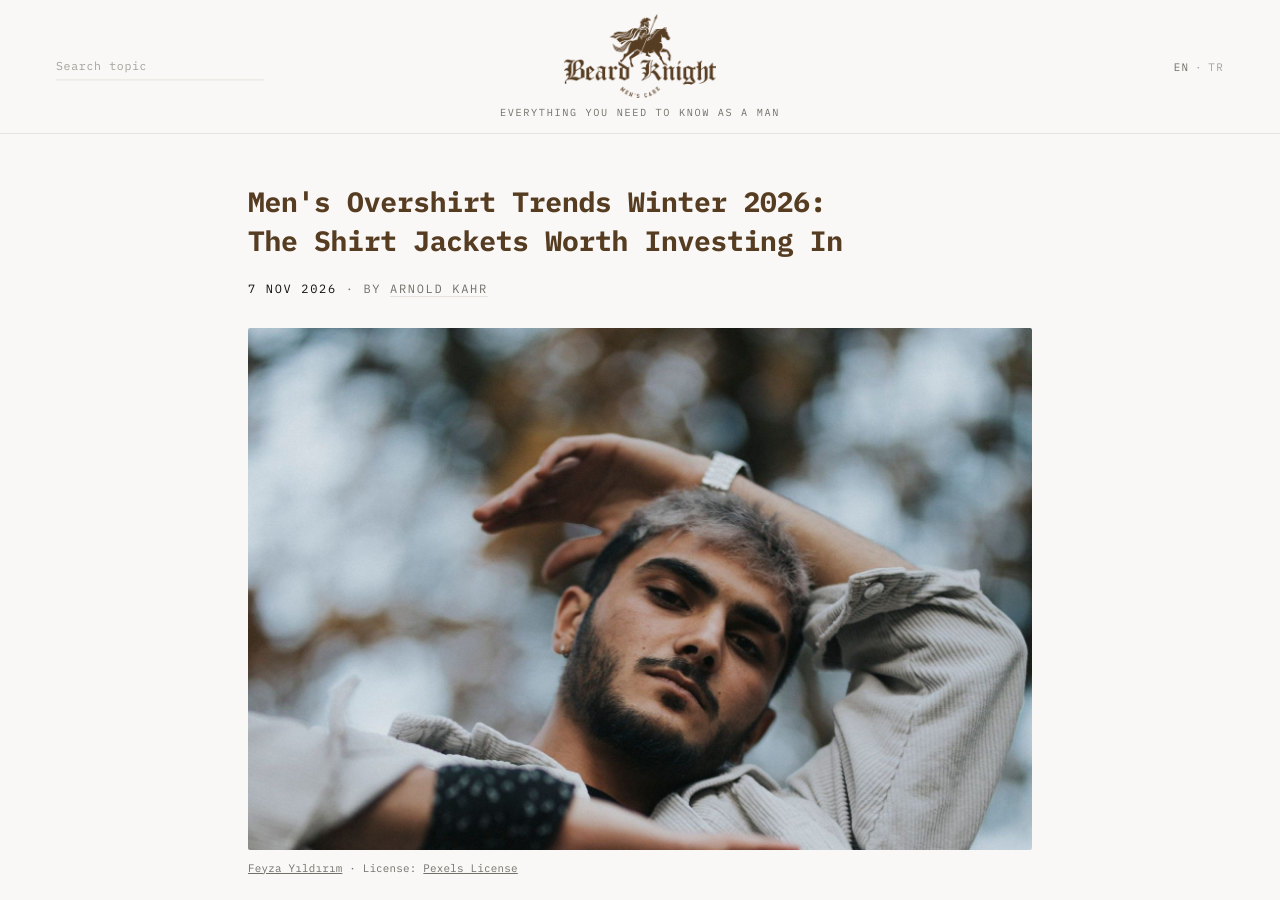
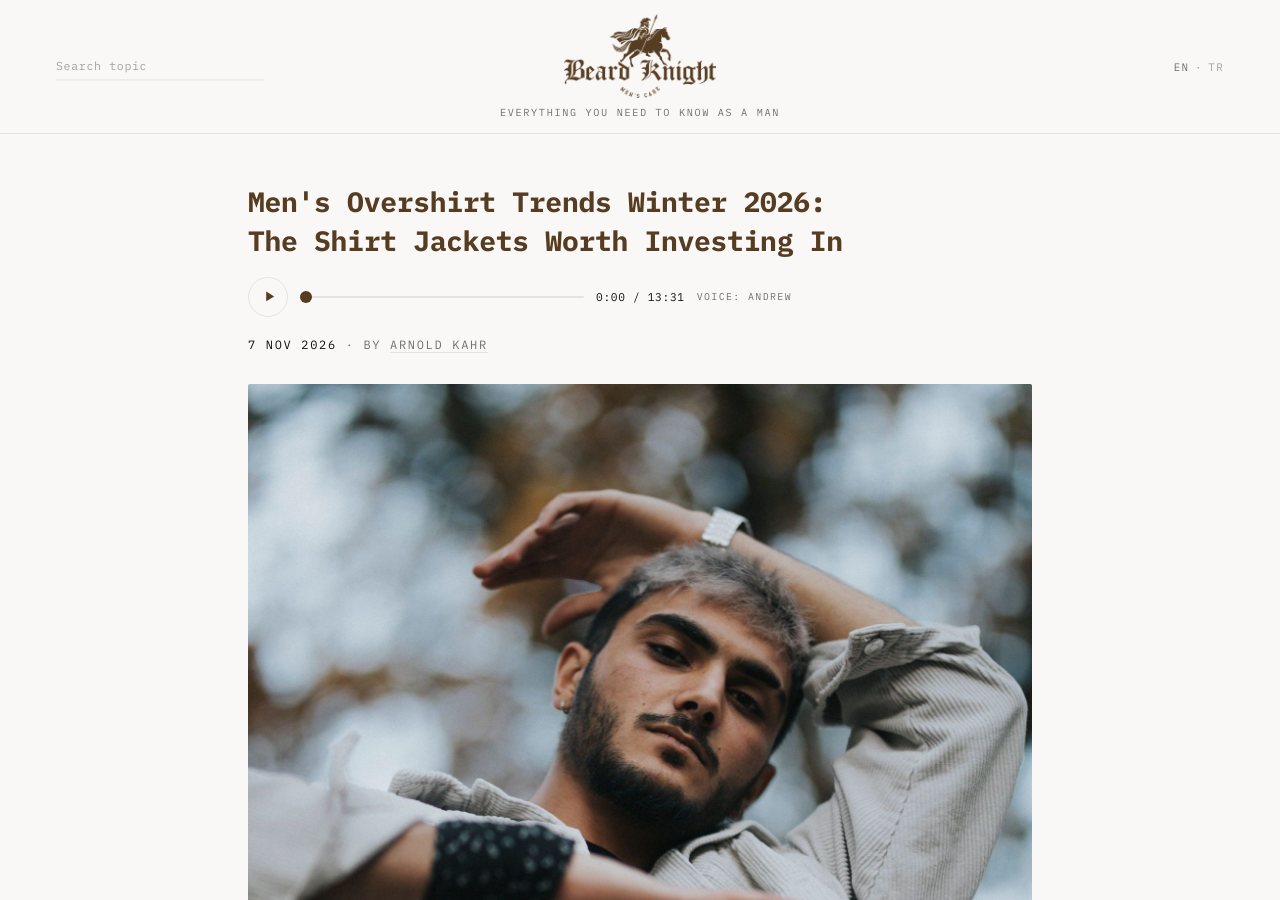
Before and after one commit to architect-high-level-core/beard-knight, a Jekyll site: the page built from _posts/2026-11-07-mens-overshirt-trends-winter-2026-shirt-jackets-worth-investing-in.md, in a window 1280 px wide and 900 px high. Built offline with Jekyll 4.4.1, drawn with Linux system fonts in a browser that asks for light colours; some of the changed lines change nothing that is shown.

Commit message:
Add read-aloud audio for Nov 7 overshirt post

```diff
--- a/_posts/2026-11-07-mens-overshirt-trends-winter-2026-shirt-jackets-worth-investing-in.md
+++ b/_posts/2026-11-07-mens-overshirt-trends-winter-2026-shirt-jackets-worth-investing-in.md
@@ -11,6 +11,9 @@ image_credit: "Feyza Yıldırım"
 image_license: "Pexels License"
 image_license_url: "https://www.pexels.com/license/"
 image_source_url: "https://www.pexels.com/photo/a-man-in-gray-corduroy-jacket-14811227/"
+audio: /assets/audio/mens-overshirt-trends-winter-2026-shirt-jackets-worth-investing-in.mp3
+audio_voice: Andrew
+audio_duration: "13:31"
 ---
 
 The overshirt—also called a shirt jacket or shacket—has quietly become the most useful winter layer a gentleman can own. Heavier than a dress shirt, lighter than a structured blazer, and cut to sit cleanly under an overcoat, it fills the gap that casual dressing left when sport coats stopped being daily armor. Winter 2026 is the season to buy one properly: cashmere, brushed wool, herringbone and corduroy, worn as a mid-layer, a soft third piece, or the finishing stroke over a turtleneck and dark denim.
```
Also changed, not shown: 1 other file.
